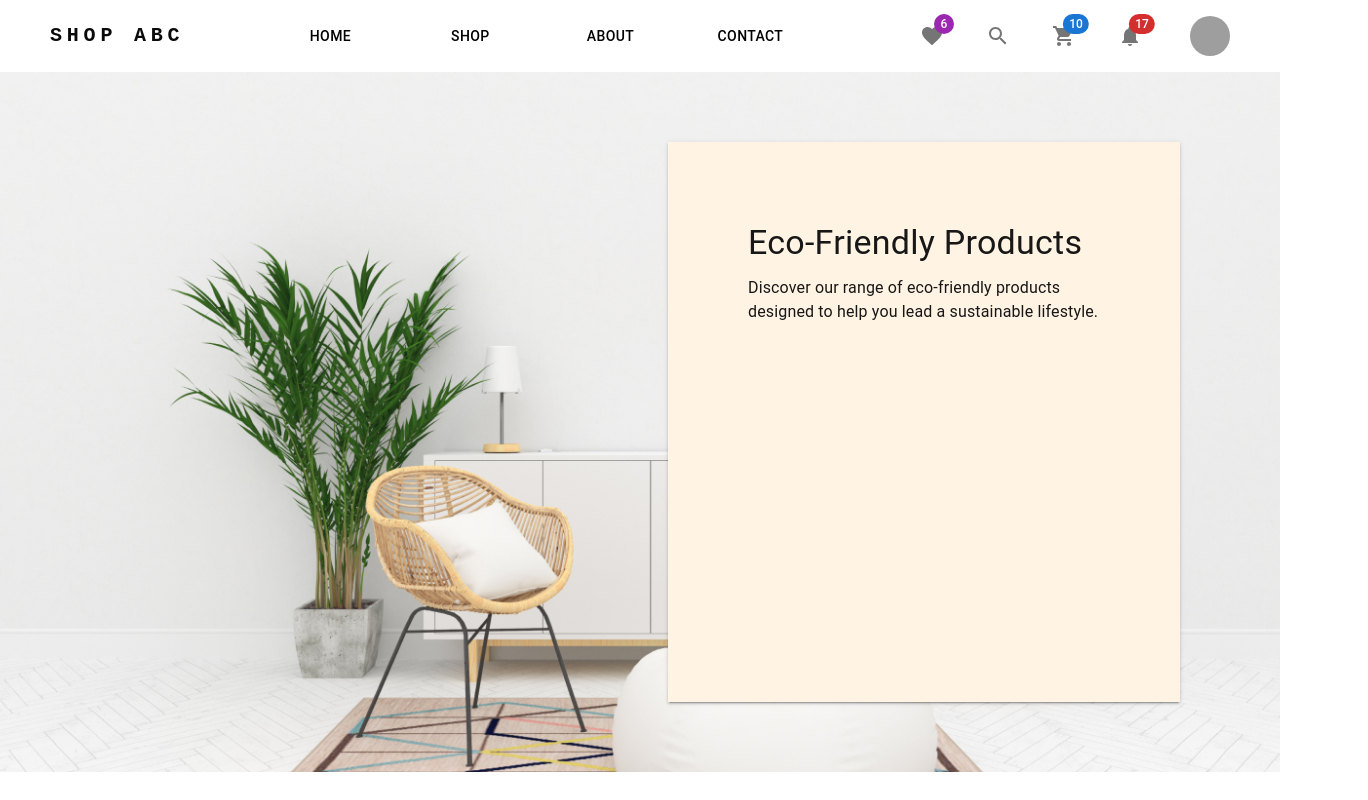
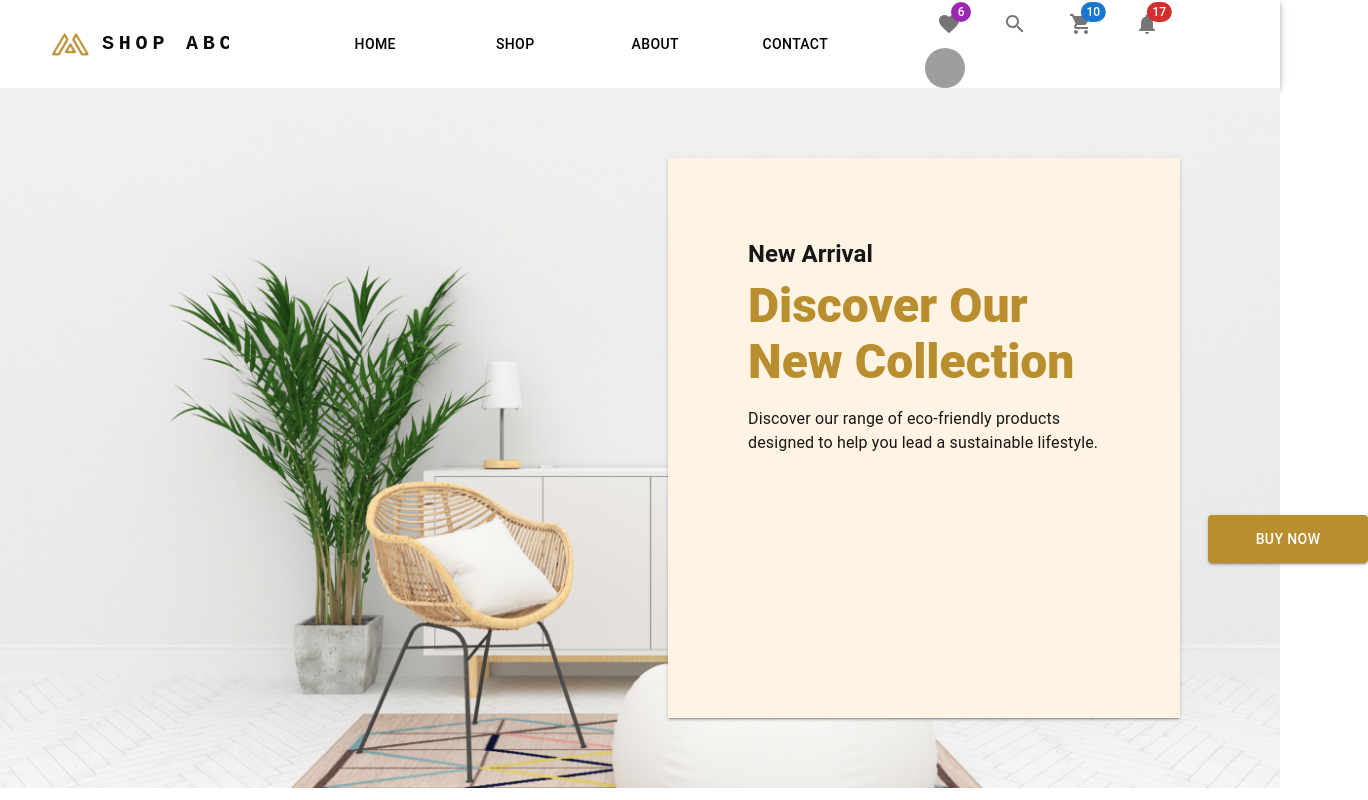
Before and after one commit to havanchau/Electronic-Commerce, a Next.js app in the folder frontend/: page / in a window 1280 px wide. Shown: the whole page, 1368 px wide, since content can reach past the window. Built offline with nearby package versions, Linux system fonts and the light colour scheme; grey boxes are pictures that could not be loaded.

Commit message:
[chore] edit homepage

```diff
--- a/frontend/app/components/Header/Header.tsx
+++ b/frontend/app/components/Header/Header.tsx
@@ -18,6 +18,9 @@ import Badge from "@mui/material/Badge";
 import NotificationsIcon from "@mui/icons-material/Notifications";
 import SearchIcon from "@mui/icons-material/Search";
 import FavoriteIcon from "@mui/icons-material/Favorite";
+import Image from "next/image";
+import { Images } from "@/images";
+import { useLanguage } from "@/context/Lang/LangContext";
 
 const pages = ["Home", "Shop", "About", "Contact"];
 const settings = ["Profile", "Account", "Dashboard", "Logout"];
@@ -29,6 +32,8 @@ function Header() {
   const [anchorElUser, setAnchorElUser] = React.useState<null | HTMLElement>(
     null
   );
+
+  const language = useLanguage();
 
   const handleOpenNavMenu = (event: React.MouseEvent<HTMLElement>) => {
     setAnchorElNav(event.currentTarget);
@@ -45,6 +50,13 @@ function Header() {
     setAnchorElUser(null);
   };
 
+  const handleChangeLanguage = (event: React.MouseEvent<HTMLElement>) => {
+    const lang = "vi";
+    console.log("Check");
+    localStorage.setItem("lang", lang === "vi" ? "vi" : "en");
+    language.switchLanguage(lang === "vi" ? "vi" : "en");
+  };
+
   return (
     <AppBar position="static" className="primary">
       <Container
@@ -53,6 +65,12 @@ function Header() {
         sx={{ maxWidth: "100%", padding: "0 50px" }}
       >
         <Toolbar disableGutters>
+          <Image
+            src={Images.logo}
+            alt="Logo"
+            width={40}
+            style={{ objectFit: "cover", marginRight: 12 }}
+          />
           <Typography
             variant="h6"
             noWrap
@@ -77,11 +95,15 @@ function Header() {
                 <FavoriteIcon />
               </Badge>
             </IconButton>
-            <IconButton size="large" sx={{ marginRight: "18px" }}>
-              <Badge color="primary">
+            <IconButton
+              size="large"
+              sx={{ marginRight: "18px" }}
+            >
+              {/* <Badge color="primary"> */}
                 <SearchIcon />
-              </Badge>
+              {/* </Badge> */}
             </IconButton>
+
             <IconButton size="large" sx={{ marginRight: "18px" }}>
               <Badge badgeContent={10} color="primary">
                 <ShoppingCartIcon />
@@ -135,7 +157,6 @@ function Header() {
               ))}
             </Menu>
           </Box>
-          <AdbIcon sx={{ display: { xs: "flex", md: "none" }, mr: 1 }} />
           <Typography
             variant="h5"
             noWrap
--- a/frontend/app/globals.css
+++ b/frontend/app/globals.css
@@ -55,3 +55,8 @@ body {
 .secondary {
 
 }
+
+.medium-btn {
+  width: 160px;
+  height: 48px;
+}
--- a/frontend/app/page.tsx
+++ b/frontend/app/page.tsx
@@ -1,8 +1,12 @@
+"use client";
 import Image from "next/image";
 import { Images } from "@/images";
-import { Box, Typography } from "@mui/material";
+import { Box, Button, Typography } from "@mui/material";
+import { useLanguage } from "@/context/Lang/LangContext";
 
 export default function Home() {
+  const lang = useLanguage();
+
   return (
     <Box>
       <Box
@@ -34,12 +38,29 @@ export default function Home() {
             boxShadow: 2,
           }}
         >
-          <Typography variant="h4" gutterBottom>
-            Eco-Friendly Products
+          <Typography variant="h5" gutterBottom fontWeight={600}>
+            {lang.language.newArrival}
+          </Typography>
+          <Typography
+            variant="h3"
+            gutterBottom
+            sx={{ fontWeight: "800", color: "#B88E2F" }}
+          >
+            {lang.language.discoverCollection}
           </Typography>
           <Typography variant="body1">
-            Discover our range of eco-friendly products designed to help you lead a sustainable lifestyle.
+            {lang.language.introduceContent}
           </Typography>
+          <Box
+            style={{
+              marginTop: 60,
+              marginLeft: 460
+            }}
+          >
+            <Button variant="contained" className="medium-btn" style={{ backgroundColor: '#B88E2F' }}>
+              {lang.language.buyNow}
+            </Button>
+          </Box>
         </Box>
       </Box>
     </Box>
--- a/frontend/images/index.ts
+++ b/frontend/images/index.ts
@@ -1,5 +1,7 @@
-import background from './scandinavian-interior-mockup-wall-decal-background 1.png'
+import background from './scandinavian-interior-mockup-wall-decal-background 1.png';
+import logo from './Meubel House_Logos-05.png';
 
 export const Images = {
     background: background,
+    logo: logo,
 }
--- a/frontend/lang/en/lang.ts
+++ b/frontend/lang/en/lang.ts
@@ -7,5 +7,10 @@ export const lang = {
     loginSuccess: 'Login successful!',
     loginFail: 'Login failed! Please try again.',
     registerSuccess: 'Registration successful!',
-    registerFail: 'Registration failed! Please try again.'
+    registerFail: 'Registration failed! Please try again.',
+    buyNow: 'Buy Now',
+    newArrival: 'New Arrival',
+    discoverCollection: 'Discover Our New Collection',
+    introduceContent: 'Discover our range of eco-friendly products designed to help you lead a sustainable lifestyle.',
+
 }
--- a/frontend/lang/vi/lang.ts
+++ b/frontend/lang/vi/lang.ts
@@ -8,4 +8,9 @@ export const lang = {
     loginFail: 'Đăng nhập thất bại, Vui lòng thử lại',
     registerSuccess: 'Đăng kí thành công!',
     registerFail: 'Đăng kí thất bại, Vui lòng thử lại',
+    buyNow: 'Mua ngay',
+    newArrival: 'Hàng mới về',
+    discoverCollection: 'Khám phá bộ sưu tập mới của chúng tôi',
+    introduceContent: 'Khám phá dòng sản phẩm thân thiện với môi trường của chúng tôi được thiết kế để giúp bạn theo đuổi lối sống bền vững.',
+
 }
```
Also changed, not shown: frontend/images/Meubel House_Logos-05.png (added).
